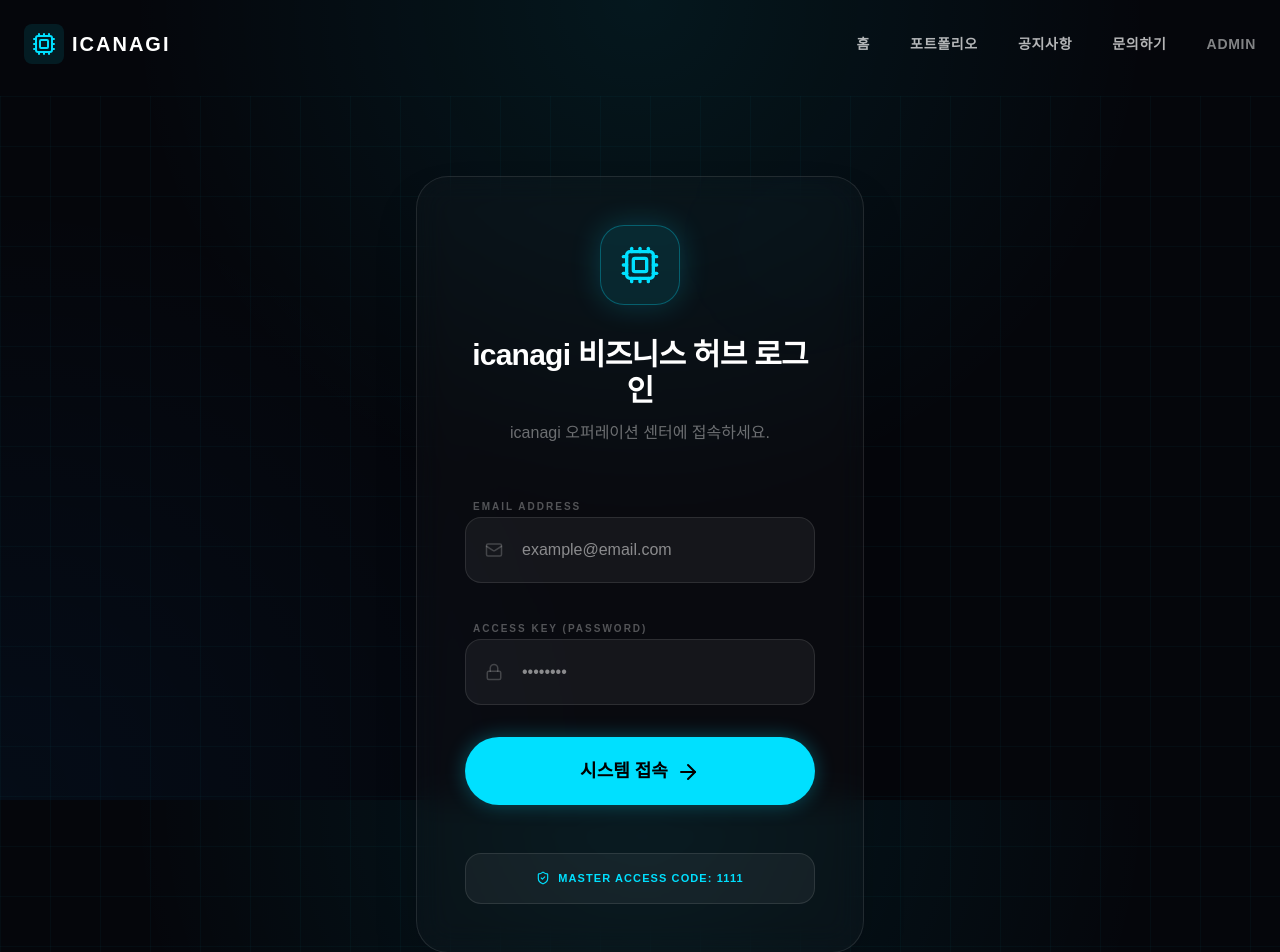
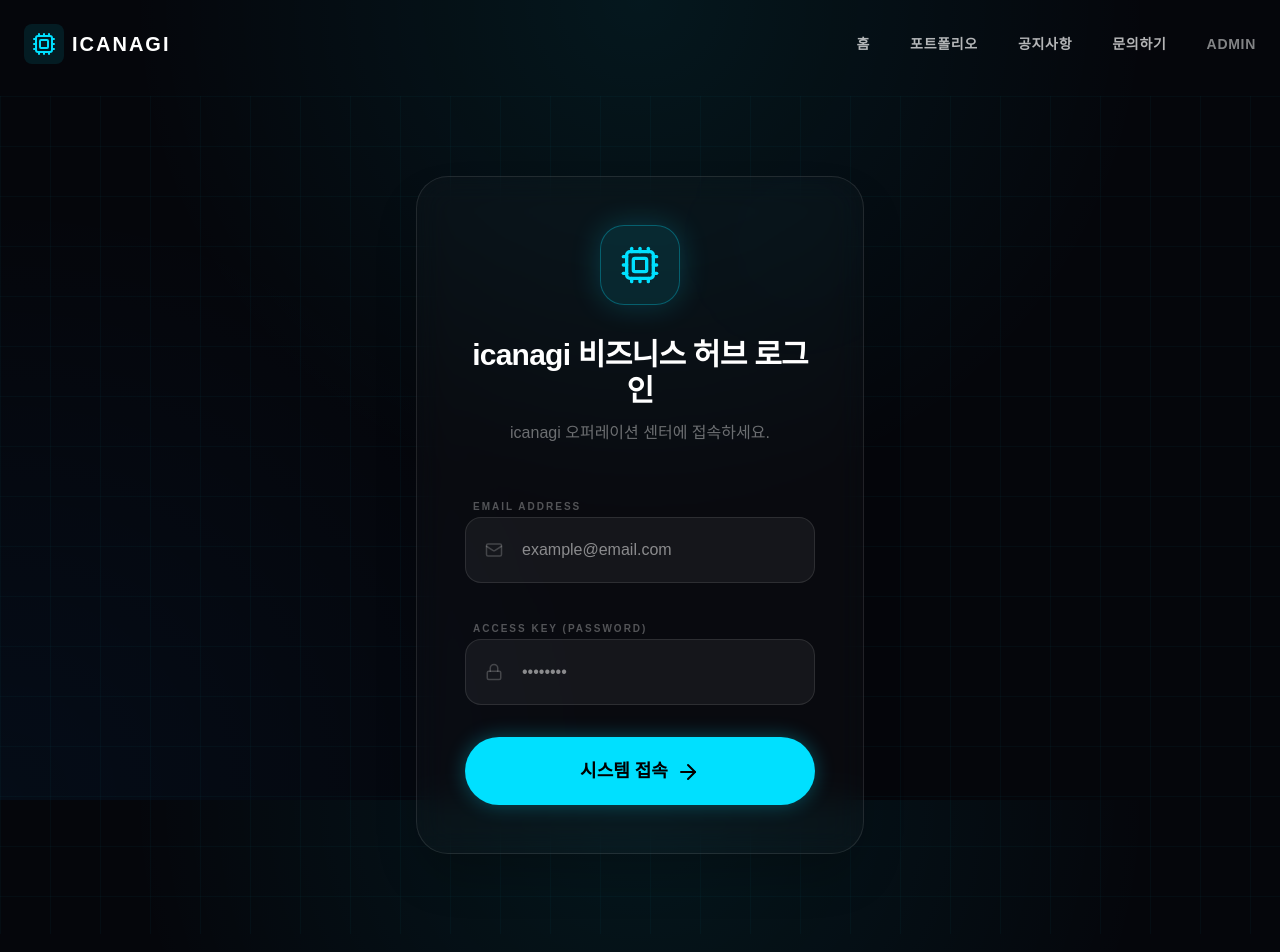
Before and after one commit to ilikefeeling/icani, a React (Vite) app: page /login in a window 1280 px wide. Shown: the top 952 px of the page. Built offline with nearby package versions, Linux system fonts and the light colour scheme.

Commit message:
update: 로그인 이메일 변경 및 하단 마스터 코드 안내 삭제

```diff
--- a/src/pages/LoginPage.jsx
+++ b/src/pages/LoginPage.jsx
@@ -9,10 +9,10 @@
 
     const handleLogin = (e) => {
         e.preventDefault();
-        if (password === '1111') {
+        if (email === 'ilikepeople@icloud.com' && password === '1111') {
             navigate('/admin');
         } else {
-            navigate('/');
+            alert('이메일 또는 비밀번호가 올바르지 않습니다.');
         }
     };
 
@@ -66,12 +66,7 @@
                     </button>
                 </form>
 
-                <div className="mt-12 text-center relative z-10">
-                    <div className="p-4 bg-white/5 border border-white/10 rounded-2xl text-[11px] text-primary font-bold uppercase tracking-widest flex items-center justify-center space-x-2">
-                        <ShieldCheck size={14} />
-                        <span>Master Access Code: 1111</span>
-                    </div>
-                </div>
+
             </div>
         </div>
     );
```
Also changed, not shown: 2 other files (tests, documents, lock files or other folders).
